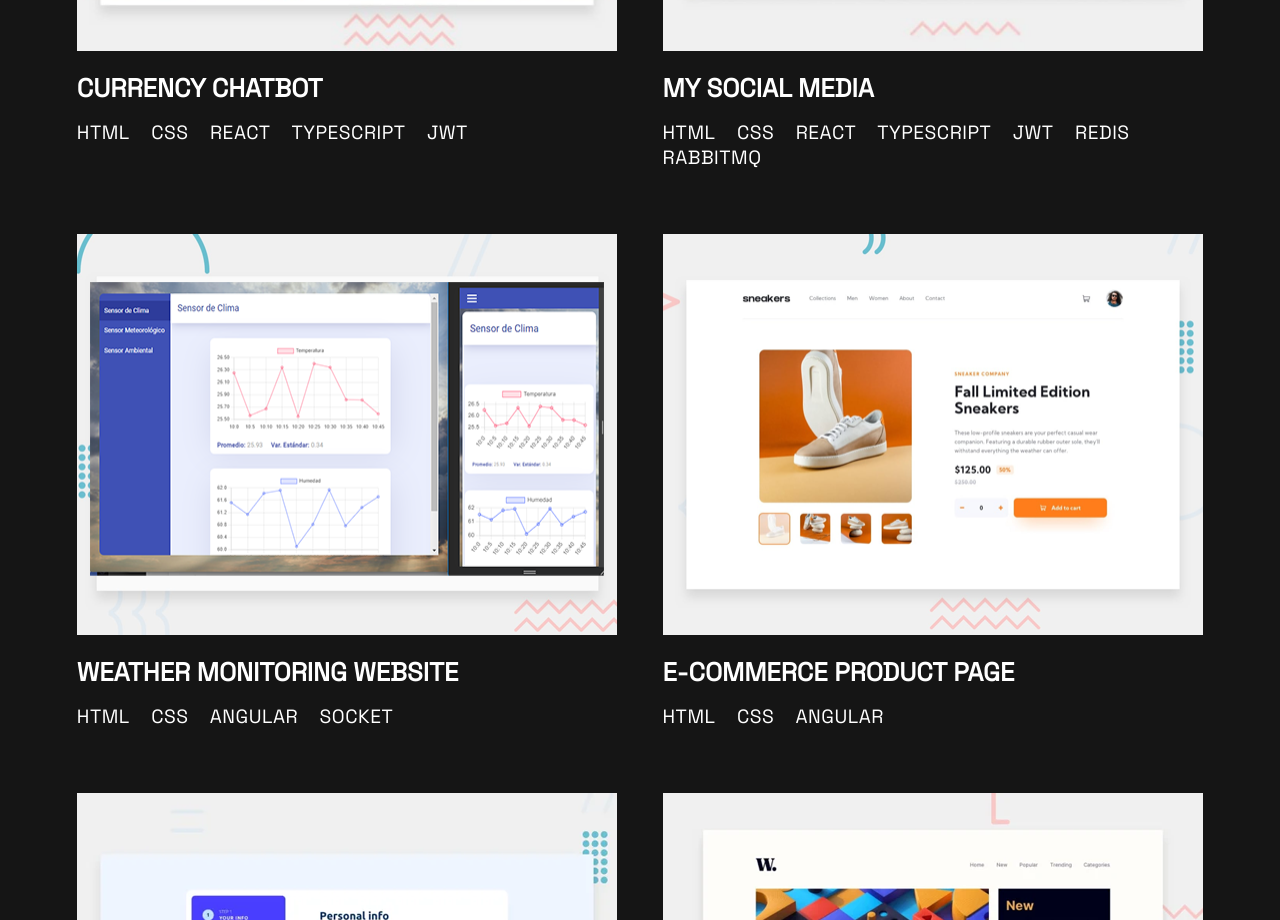
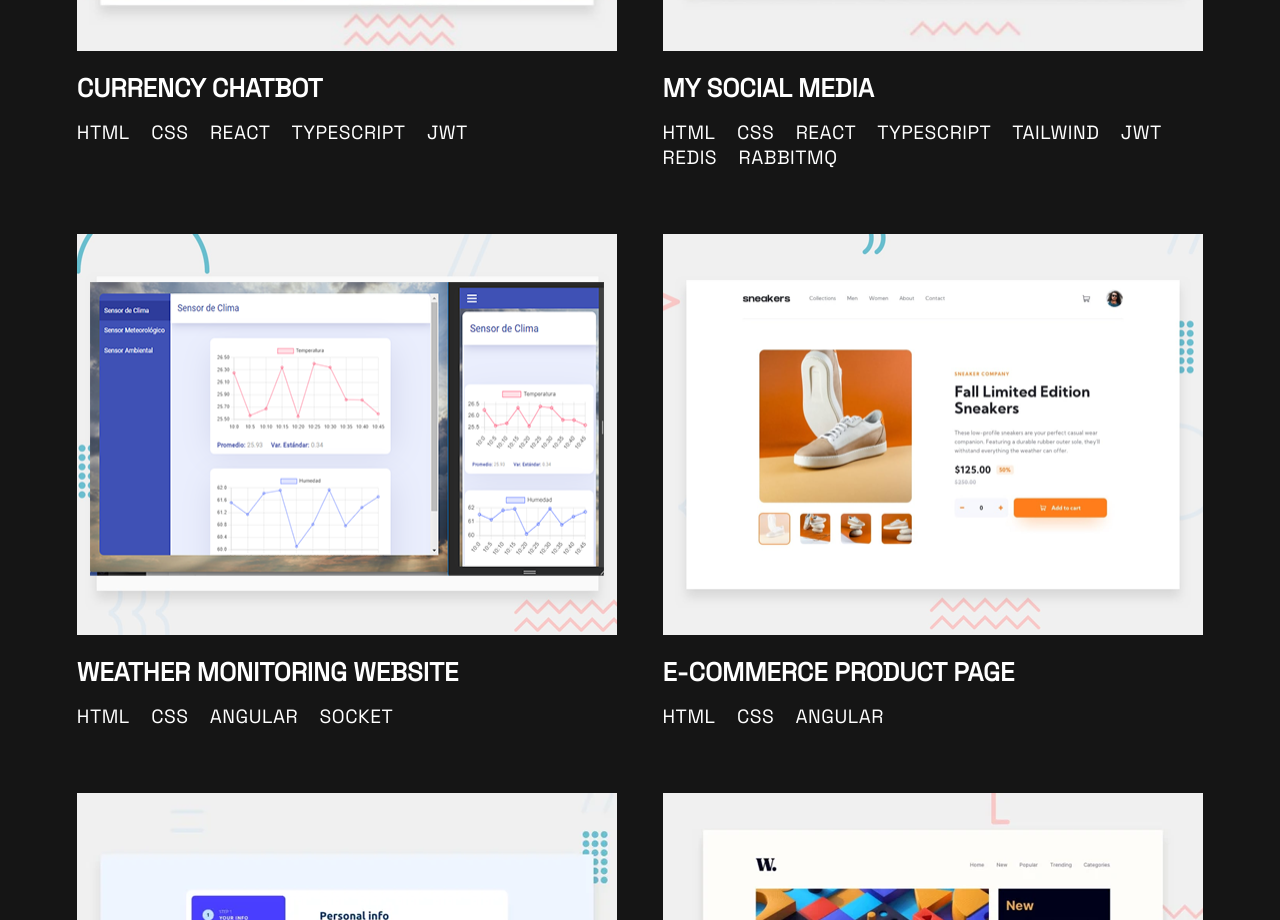
Before and after one commit to cristian-glab/my-portfolio-react, a React (Create React App) app: page / in a window 1280 px wide. Shown: the part 2800-3720 px from the top of the page. Built offline with nearby package versions, Linux system fonts and the light colour scheme.

Commit message:
update projects

```diff
--- a/src/components/projects/Projects.tsx
+++ b/src/components/projects/Projects.tsx
@@ -137,7 +137,7 @@ const Projects: React.FC = () =>  {
                 </div>
                 <h2>My Social Media</h2>
                 <p>
-                  <span>HTML</span> <span>CSS</span> <span>REACT</span> <span>TYPESCRIPT</span> <span>JWT</span> <span>REDIS</span> <span>RABBITMQ</span>
+                  <span>HTML</span> <span>CSS</span> <span>REACT</span> <span>TYPESCRIPT</span> <span>TAILWIND</span> <span>JWT</span> <span>REDIS</span> <span>RABBITMQ</span>
                 </p>
                 <div className="mobile-buttons">
                   <a href='https://main.d1kpywnbqyxeuw.amplifyapp.com' target="_blank" rel="noreferrer">
```
